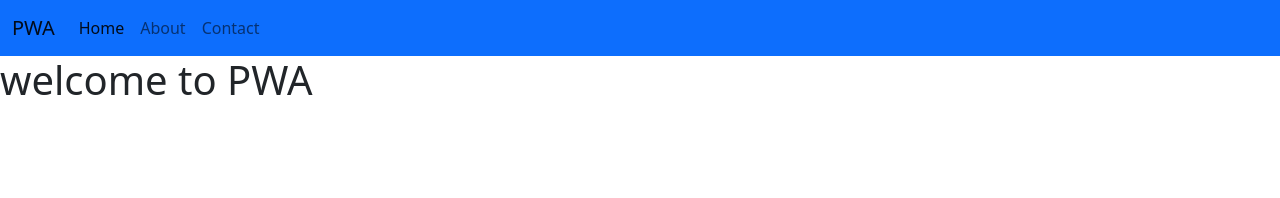
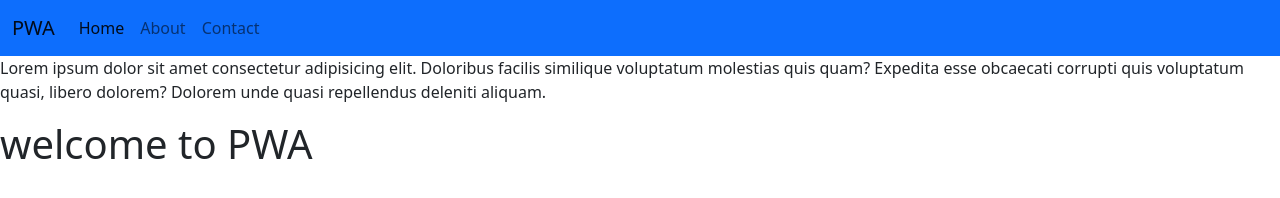
Before and after one commit to Renukagomte/newpwa, a plain HTML site: page index.html in a window 1280 px wide. Drawn offline with nearby package versions, Linux system fonts and the light colour scheme.

Commit message:
changed index

```diff
--- a/index.html
+++ b/index.html
@@ -22,6 +22,7 @@
         </div>
       </div>
     </nav>
+    <p>Lorem ipsum dolor sit amet consectetur adipisicing elit. Doloribus facilis similique voluptatum molestias quis quam? Expedita esse obcaecati corrupti quis voluptatum quasi, libero dolorem? Dolorem unde quasi repellendus deleniti aliquam. </p>
     <h1>welcome to PWA</h1>
 
     <script src="https://cdn.jsdelivr.net/npm/bootstrap@5.2.0-beta1/dist/js/bootstrap.bundle.min.js" ></script>
```
